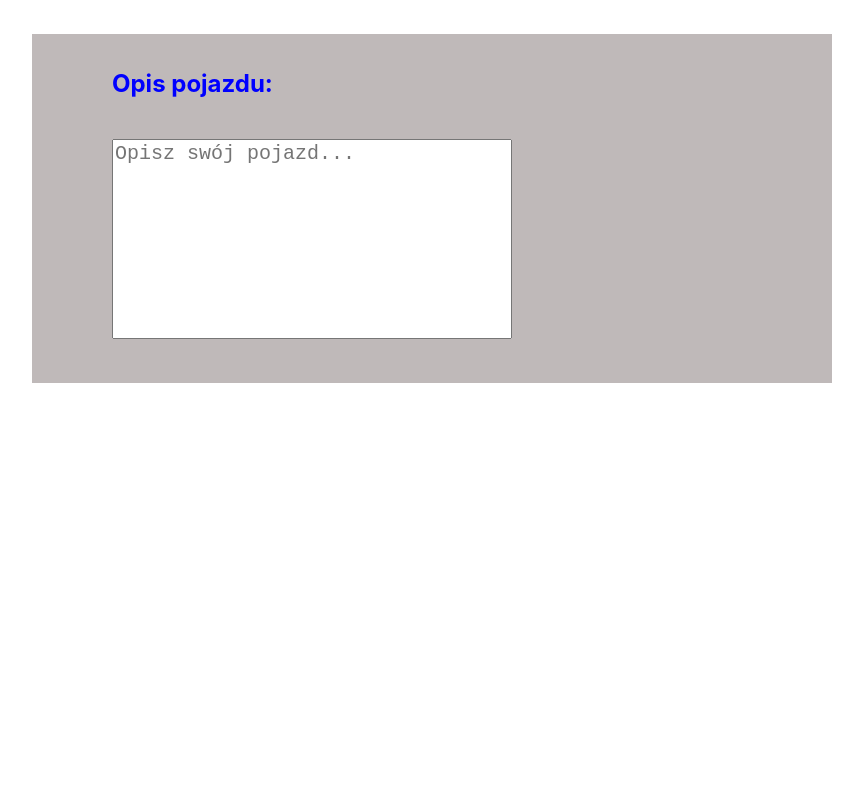
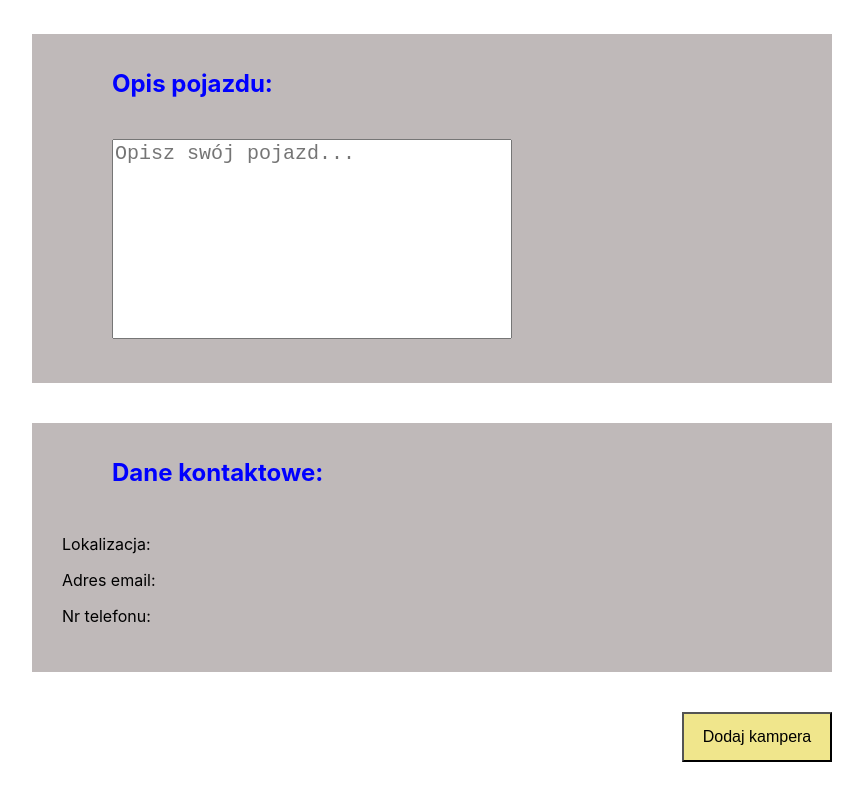
Before and after one commit to infoshareacademy/jfdzr6-team-returny, a React (Create React App) app in the folder camper_app/: page /addcamper in a window 1280 px wide. Shown: the part 891-1691 px from the top of the page, without its empty margins (18-881 px from the left). Before the commit the page ends 1314 px from the top, so only its background shows below. Built offline with nearby package versions, Linux system fonts and the light colour scheme.

Commit message:
added contact section and 'add camper' button

```diff
--- a/camper_app/src/App.js
+++ b/camper_app/src/App.js
@@ -1,5 +1,5 @@
 import { BrowserRouter, Route, Routes} from "react-router-dom";
-import { AddCamperForm } from "./components/AddCamperForm/AddCamperForm";
+import { AddCamperForm } from "./views/AddCamperForm/AddCamperForm";
 import { NavBar } from "./components/NavBar";
 import { About } from "./views/About";
 import { Home } from "./views/Home";
@@ -9,10 +9,10 @@ function App() {
     <>
       <BrowserRouter>
         <NavBar />
-        <AddCamperForm />
         <Routes>
           <Route path="/" element={<Home/>}/>
           <Route path="about" element={<About/>}/>
+          <Route path="addcamper" element={<AddCamperForm />}/>
         </Routes>
       </BrowserRouter>
     </>
--- a/camper_app/src/components/AddCamperForm/nothing.css
+++ /dev/null
@@ -1,4 +0,0 @@
-h1 {
-    color: turquoise;
-    color: rgb(191, 185, 185)
-}
--- a/camper_app/src/components/AddCamperForm/AddCamperForm.js
+++ b/camper_app/src/views/AddCamperForm/AddCamperForm.js
@@ -1,5 +1,5 @@
 import { StyledBoxBackground, StyledHeader1, StyledHeader2, StyledTextArea
-    , StyledInputFile, StyledInputText,StyledSelect } from './AddCamperForm.style'
+    , StyledInputFile, StyledInputText,StyledSelect, StyledButton } from './AddCamperForm.style'
 
 export const AddCamperForm = () => {
     return (
@@ -42,5 +42,16 @@ export const AddCamperForm = () => {
         <div><StyledTextArea name='description' type='text' placeholder='Opisz swój pojazd...'/></div>
         </StyledBoxBackground>
 
+        <StyledBoxBackground>
+        <StyledHeader2>Dane kontaktowe:</StyledHeader2>
+        <div>
+            <p>Lokalizacja: </p>
+            <p>Adres email: </p>
+            <p>Nr telefonu: </p>
+        </div>
+        </StyledBoxBackground>
+
+        <StyledButton>Dodaj kampera</StyledButton>
+
     </div>)
 }
--- a/camper_app/src/components/AddCamperForm/AddCamperForm.style.js
+++ b/camper_app/src/views/AddCamperForm/AddCamperForm.style.js
@@ -46,3 +46,12 @@ export const StyledTextArea = styled.textarea`
   width: 400px;
   margin: 5px 0px 10px 50px;
 `
+
+export const StyledButton = styled.button `
+  width: 150px;
+  height: 50px;
+  font-size: 16px;
+  background-color: khaki;
+  margin-left: 700px;
+  margin-bottom: 100px;
+`
```
